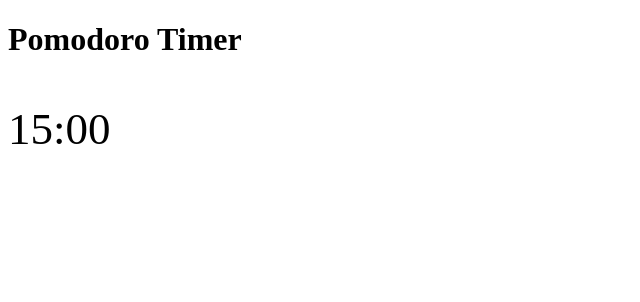
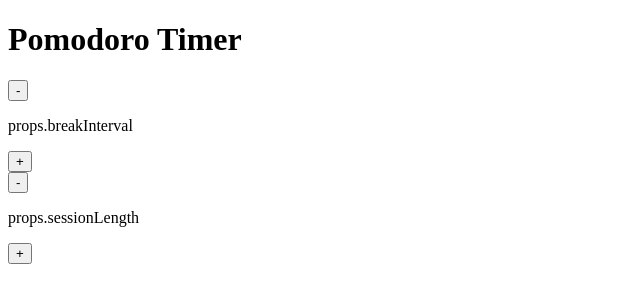
Before and after one commit to biomath-421/pomodoro-app, a React app: page / in a window 1280 px wide. Shown: the whole page, without its empty margins (0-640 px from the left). Built offline with nearby package versions, Linux system fonts and the light colour scheme; a web font is replaced by a local one.

Commit message:
commit 11/09 09:10

```diff
--- /dev/null
+++ b/src/components/BrInterval.js
@@ -0,0 +1,12 @@
+import React from "react";
+
+function BreakInterval(props) {
+    return (
+        <section>
+            <button>-</button>
+            <p>props.breakInterval</p>
+            <button>+</button>
+        </section>
+    )
+}
+export default BreakInterval;
--- /dev/null
+++ b/src/components/SessionLength.js
@@ -0,0 +1,11 @@
+import React from "react";
+function SessionLength(props) {
+    return (
+        <section>
+            <button>-</button>
+            <p>props.sessionLength</p>
+            <button>+</button>
+        </section>
+    )
+}
+export default SessionLength;
--- a/src/components/root.js
+++ b/src/components/root.js
@@ -1,20 +1,25 @@
 import React from "react";
 import "../index.css";
+import BreakInterval from "./BrInterval";
+import SessionLength from "./SessionLength";
 
 class Index extends React.Component {
     constructor() {
         super();
 
         this.state = {
-
+            breakLength: 5,
+            sessionLength: 25,
+            TimerMinute: 25,
         }
     }
     render() {
-        return(
-        <main>
-            <h1>Pomodoro Timer</h1>
-            <p class="timer">15:00</p>
-        </main>
+        return (
+            <main>
+                <h1>Pomodoro Timer</h1>
+                <BreakInterval breakInterval={this.state.breaklength} />
+                <SessionLength sessionLength={this.state.sessionLength} />
+            </main>
         );
     }
 
--- a/src/index.css
+++ b/src/index.css
@@ -1,10 +1,13 @@
-body{
-    font-family:"digital";
+body {
+    box-sizing: border-box;
+    font-family: "digital";
 }
-.timer{
+
+.timer {
     font-size: 45px;
 }
-@font-face{
+
+@font-face {
     font-family: "digital";
     src: url("/ds_digital/DS-DIGI.TTF");
 }
--- a/src/index.js
+++ b/src/index.js
@@ -1,9 +1,11 @@
 /* Mathieu
 src/indexedDB.js - main entry point-
 By Mathieu*/
-import React from "react";
+import React, { Component } from "react";
 import ReactDOM from "react-dom";
 import Index from "./components/root";
+import BreakInterval from "./Components/BrInterval";
+import SessionLength from "./Components/SessionLength";
 
 ReactDOM.render(
     <Index />,
```
Also changed, not shown: src/components/timer.js (added, +24 -0 lines).
